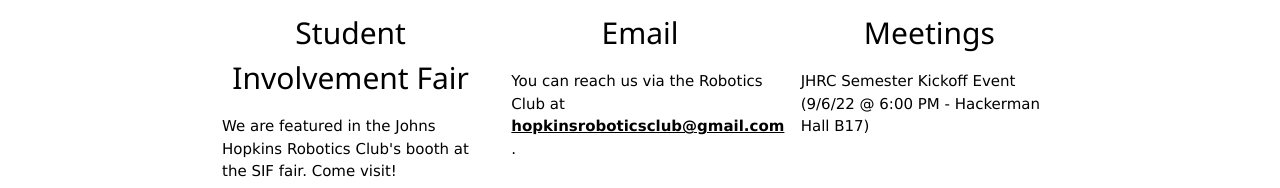
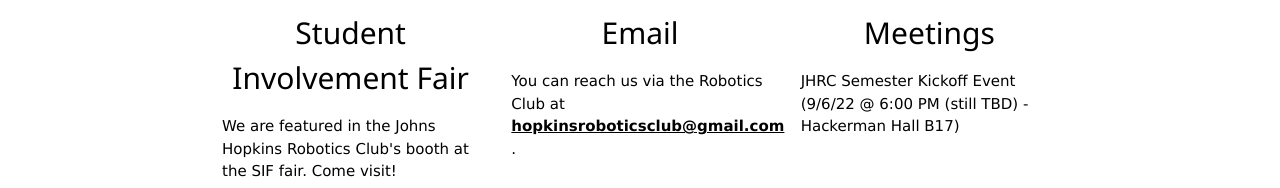
Before and after one commit to JHU-Delivery-Robot/JHU-Delivery-Robot.github.io, a plain HTML site: page index.html in a window 1280 px wide. Shown: the part 1647-1835 px from the top of the page. Drawn offline with Linux system fonts and the light colour scheme.

Commit message:
Update index.html

```diff
--- a/index.html
+++ b/index.html
@@ -193,7 +193,7 @@
         <div class="w3-col m4 w3-padding">
           <h2 class="w3-center"> Meetings </h2>
           <p>
-            JHRC Semester Kickoff Event (9/6/22 @ 6:00 PM - Hackerman Hall B17)
+            JHRC Semester Kickoff Event (9/6/22 @ 6:00 PM (still TBD) - Hackerman Hall B17)
           </p>
         </div>
       </div>
```
